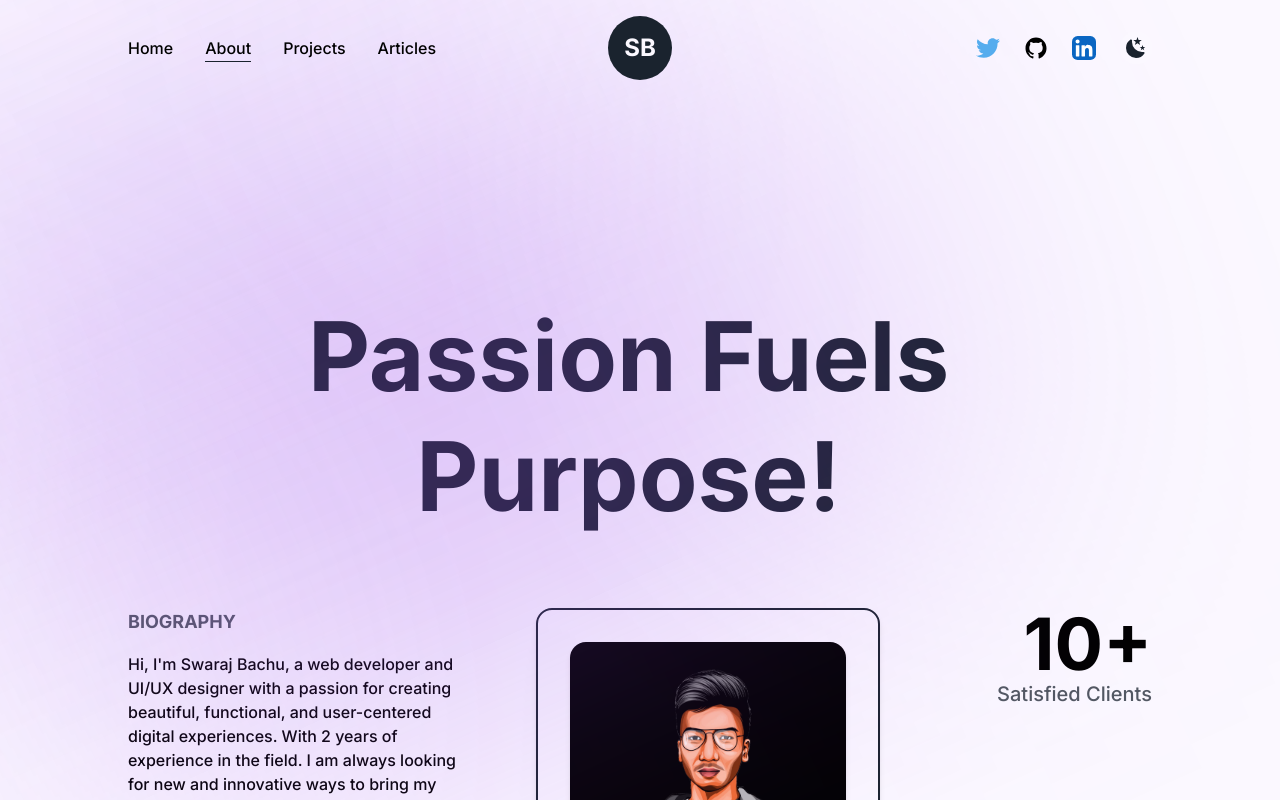
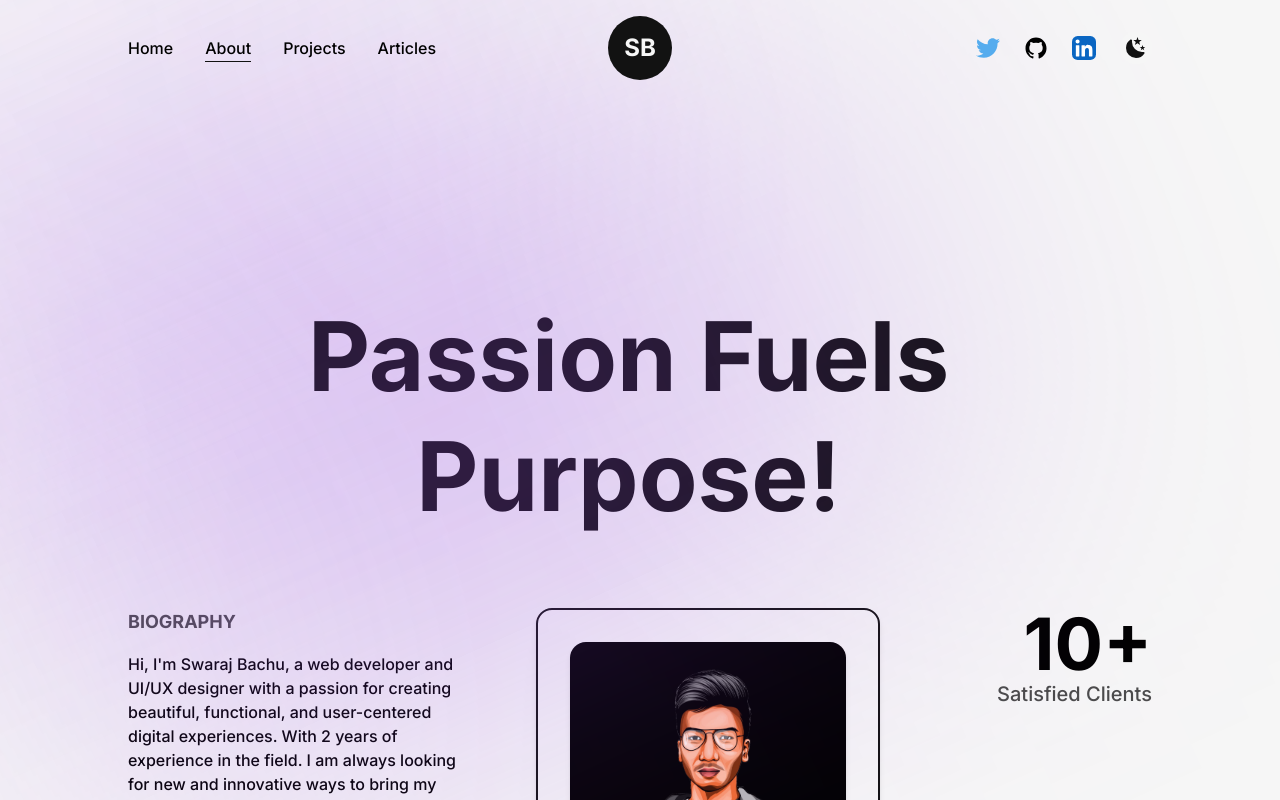
Before and after one commit to swarajbachu/swaraj-portfolio, a Next.js app: page /about in a window 1280 px wide. Shown: the top 800 px of the page. Built offline with nearby package versions, Linux system fonts and the light colour scheme.

Commit message:
styles changes

```diff
--- a/src/app/about/skills.tsx
+++ b/src/app/about/skills.tsx
@@ -44,7 +44,7 @@
         >
           Dev & Design
         </motion.div>
-        <Skill name="HTML" x="-20vw" y="2vw" />
+        <Skill name="Node Js" x="-20vw" y="2vw" />
         <Skill name="AI/ML" x="-5vw" y="-10vw" />
         <Skill name="TypeScript" x="20vw" y="6vw" />
         <Skill name="Flutter" x="0vw" y="12vw" />
--- a/tailwind.config.js
+++ b/tailwind.config.js
@@ -16,8 +16,8 @@
         mont: ['var(--font-mont)', ...fontFamily.sans],
       },
       colors:{
-        dark: "#1A232E",
-        light: "#FBF8FF",
+        dark: "#121212",
+        light: "#f6f6f6",
         primary: "#132DA0", // 240,86,199
         primaryDark: "#F4F3FF", // 80,230,217
       },
@@ -26,28 +26,28 @@
       },
       backgroundImage:{
         circularLight:
-        "repeating-radial-gradient(rgba(0,0,0,0.4) 2px,#FBF8FF 5px,#FBF8FF 100px)",
+        "repeating-radial-gradient(rgba(0,0,0,0.4) 2px,#f6f6f6 5px,#f6f6f6 100px)",
 
     circularDark:
-        "repeating-radial-gradient(rgba(255,255,255,0.5) 2px,#1A232E 8px,#1A232E 100px)",
+        "repeating-radial-gradient(rgba(255,255,255,0.5) 2px,#121212 8px,#121212 100px)",
 
     circularLightLg:
-        "repeating-radial-gradient(rgba(0,0,0,0.4) 2px,#FBF8FF 5px,#FBF8FF 80px)",
+        "repeating-radial-gradient(rgba(0,0,0,0.4) 2px,#f6f6f6 5px,#f6f6f6 80px)",
 
     circularDarkLg:
         "repeating-radial-gradient(rgba(255,255,255,0.5) 2px,#1A232E 8px,#1A232E 80px)",
 
     circularLightMd:
-        "repeating-radial-gradient(rgba(0,0,0,0.4) 2px,#FBF8FF 5px,#FBF8FF 60px)",
+        "repeating-radial-gradient(rgba(0,0,0,0.4) 2px,#f6f6f6 5px,#f6f6f6 60px)",
 
     circularDarkMd:
         "repeating-radial-gradient(rgba(255,255,255,0.5) 2px,#1A232E 6px,#1A232E 60px)",
 
     circularLightSm:
-        "repeating-radial-gradient(rgba(0,0,0,0.4) 2px,#FBF8FF 5px,#FBF8FF 40px)",
+        "repeating-radial-gradient(rgba(0,0,0,0.4) 2px,#f6f6f6 5px,#f6f6f6 40px)",
 
     circularDarkSm:
-        "repeating-radial-gradient(rgba(255,255,255,0.5) 2px,#1A232E 4px,#1A232E 40px)",
+        "repeating-radial-gradient(rgba(255,255,255,0.5) 2px,#f6f6f6 4px,#f6f6f6 40px)",
 
       },
       boxShadow: {
```
Also changed, not shown: src/app/articles/[slug]/code_block.tsx (line endings or trailing spaces).
